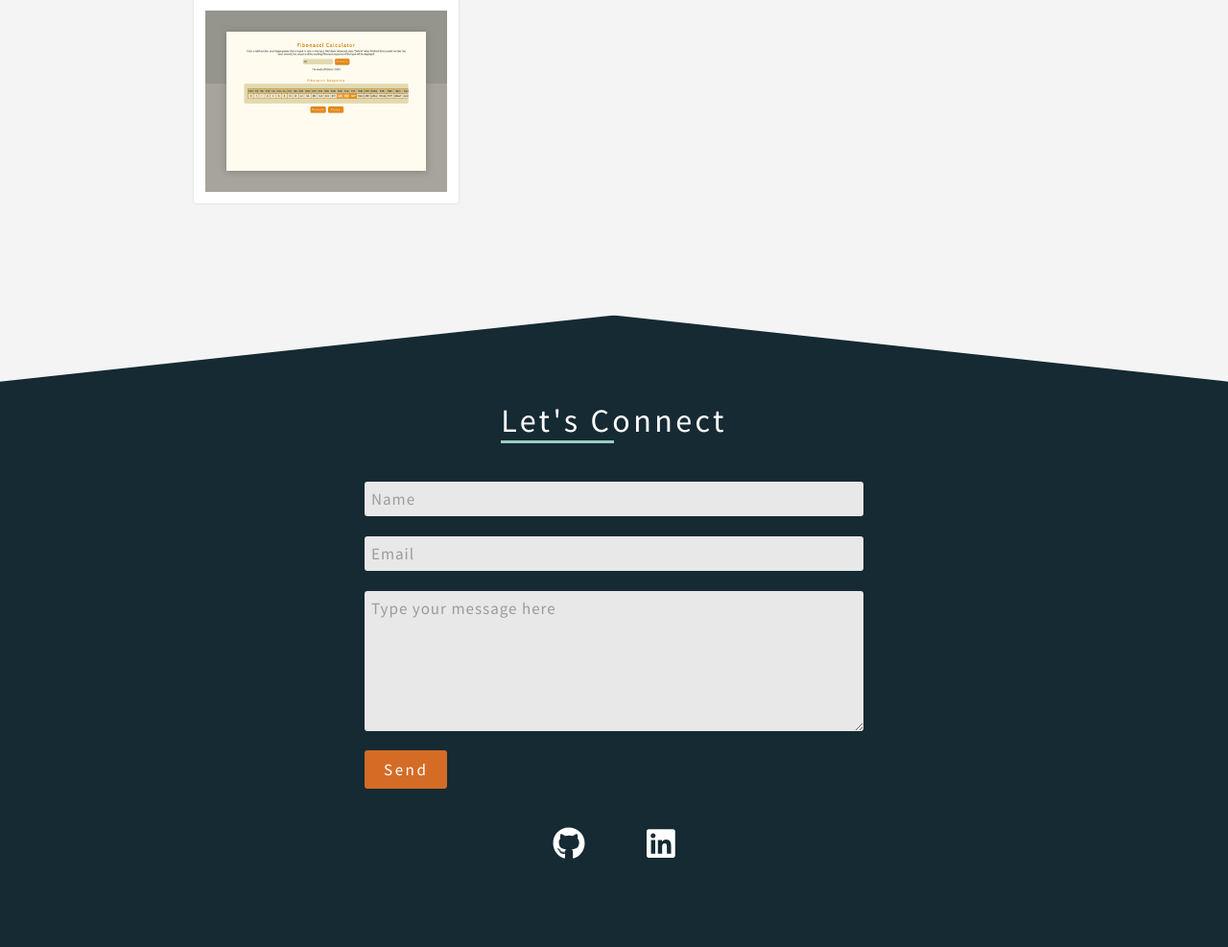
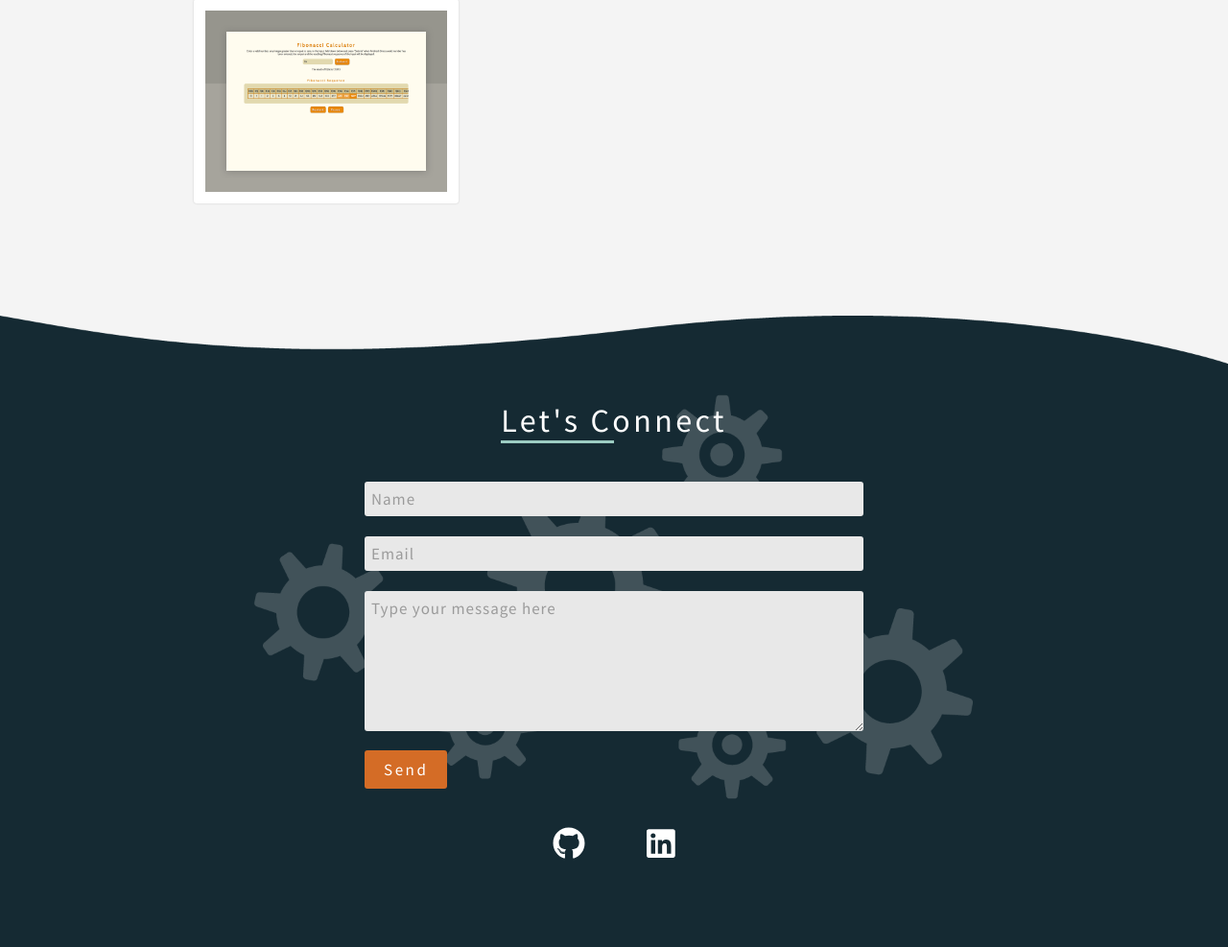
Before and after one commit to gomezja/single-page-website-project, a PHP site: page / in a window 1280 px wide. Shown: the part 1598-2585 px from the top of the page at 96% size. Run offline with PHP 8.4, Linux system fonts and the light colour scheme; some libraries are stand-ins or nearby versions.

Commit message:
Added contact background image

```diff
--- a/index.html
+++ b/index.html
@@ -199,10 +199,10 @@
 
     <!-- CONTACT SECTION -->
     <section class="contact" id="contact">
-        <svg class="contact__svg" viewBox="0 0 100 100" preserveAspectRatio="none">
+        <!-- <svg class="contact__svg" viewBox="0 0 100 100" preserveAspectRatio="none">
             <polygon fill="#f4f4f4" stroke="#f4f4f4" stroke-width="2px" points="0,0 50,0 0,90"/>
             <polygon fill="#f4f4f4" stroke="#f4f4f4" stroke-width="2px" points="100,0 50,0 100,90"/>
-        </svg>
+        </svg> -->
 
         <div class="contact__title">
             <h1 class="contact__header">Let's Connect</h1>
--- a/style.css
+++ b/style.css
@@ -119,7 +119,8 @@ html, body {
     position: relative;
 }
 
-.intro:before {
+.intro:before,
+.contact:before {
     content: "";
     position: absolute;
     top: 0;
@@ -129,13 +130,16 @@ html, body {
 
     display: block;
     background-size: cover;
-    background-position:  center bottom;
     background-repeat: no-repeat;
     width: 100%;
     height: 100%;
+    margin: auto;
+}
+
+.intro:before {
+    background-position:  center bottom;
     max-height: 650px;
     max-width: 1500px;
-    margin: auto;
 }
 
 .welcome__content {
@@ -459,8 +463,11 @@ html, body {
 
 /*========================================== Contact Section ==========================================*/
 .contact {
-    background: #152a33;
     position: relative;
+}
+
+.contact:before {
+    background-position:  center top;
 }
 
 .contact__svg {
@@ -711,3 +718,7 @@ textarea:focus {
         background-image: url(images/backgrounds/background-sm.png);
     }
 }
+
+.contact:before {
+    background-image: url(images/backgrounds/contact-md.png);
+}
```
Also changed, not shown: images/backgrounds/contact-md.png (added).
